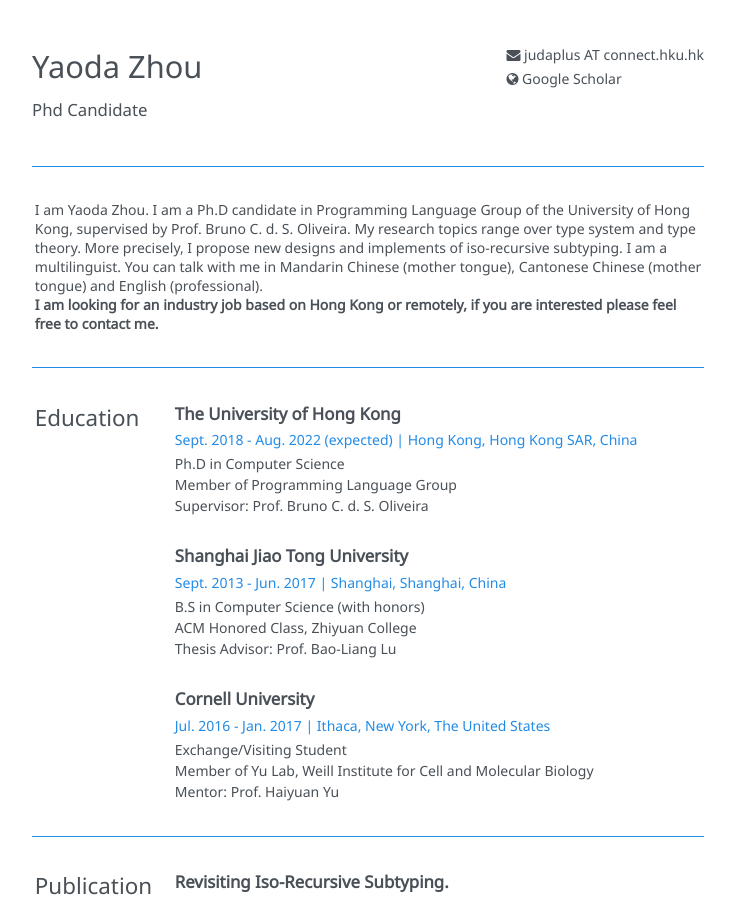
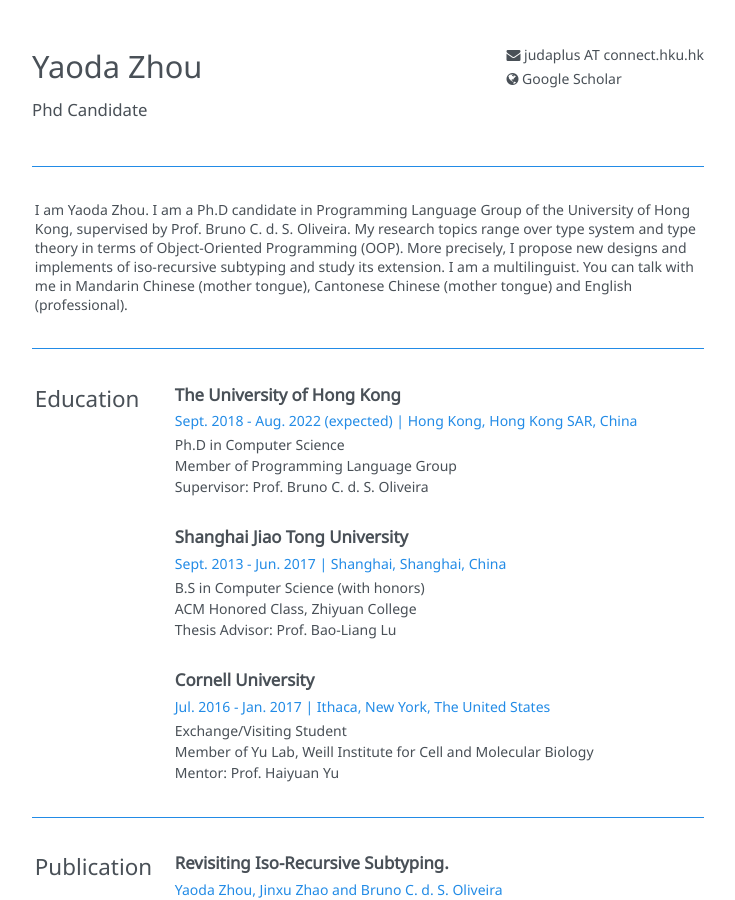
Before and after one commit to juda/juda.github.io, a Jekyll site: the page built from resume.html, in a window 1280 px wide and 900 px high. Shown: the whole window, without its empty margins (272-1007 px from the left). Built offline with Jekyll 4.4.1, drawn with Linux system fonts in a browser that asks for light colours.

Commit message:
update intro

```diff
--- a/_layouts/resume.html
+++ b/_layouts/resume.html
@@ -31,10 +31,9 @@ layout: default
       <div class="section-content">
       I am Yaoda Zhou. I am a Ph.D candidate in Programming Language Group of the University of Hong Kong,
       supervised by Prof. Bruno C. d. S. Oliveira.
-      My research topics range over type system and type theory.
-      More precisely, I propose new designs and implements of iso-recursive subtyping.
-      I am a multilinguist. You can talk with me in Mandarin Chinese (mother tongue), Cantonese Chinese (mother tongue) and English (professional). <br>
-      <b>I am looking for an industry job based on Hong Kong or remotely, if you are interested please feel free to contact me.</b>
+      My research topics range over type system and type theory in terms of Object-Oriented Programming (OOP).
+      More precisely, I propose new designs and implements of iso-recursive subtyping and study its extension.
+      I am a multilinguist. You can talk with me in Mandarin Chinese (mother tongue), Cantonese Chinese (mother tongue) and English (professional).
       </div>
       </section>
 
```
